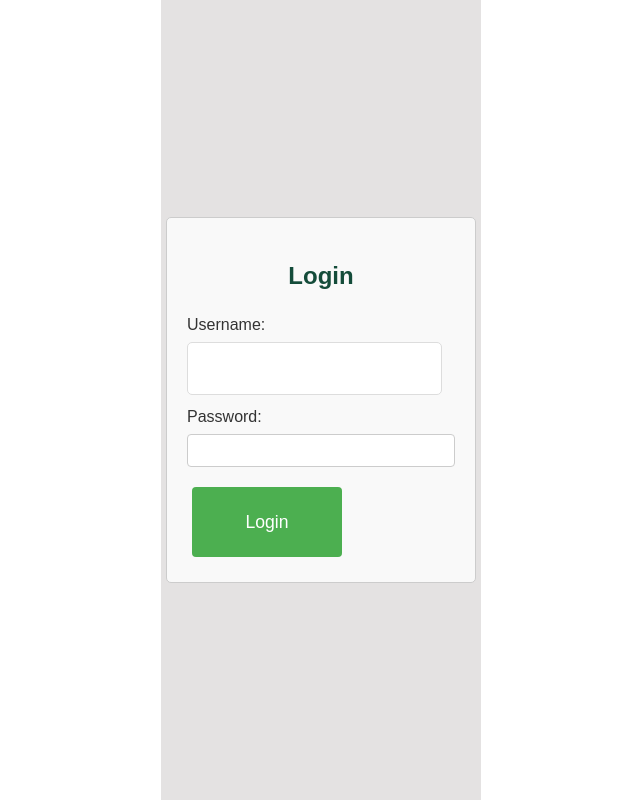
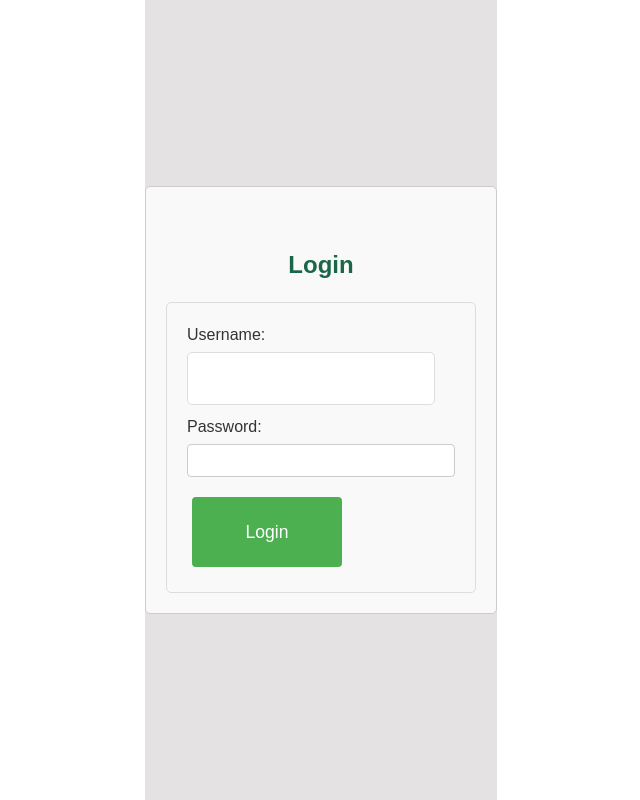
Before and after one commit to AlfredNedohon0317/DEVOO-THERAPY-AI-frontend-, a React (Vite) app in the folder DEVOO-THERAPY-AI-FRONTEND/: page /login in a window 1280 px wide. Shown: the whole page, without its empty margins (319-959 px from the left). Built offline with nearby package versions, Linux system fonts and the light colour scheme.

Commit message:
styling thearpist.jsx & css

```diff
--- a/DEVOO-THERAPY-AI-FRONTEND/src/components/Therapists.css
+++ b/DEVOO-THERAPY-AI-FRONTEND/src/components/Therapists.css
@@ -1,12 +1,106 @@
+/* Global styles for headings */
 h1 {
-    color: #444;
+  color: #1B6649;
+  text-align: center;
+  margin-bottom: 20px;
 }
 
+h2 {
+  color: #1B6649;
+  text-align: center;
+  margin-top: 40px;
+}
+
+/* Styling the list container */
 ul {
   list-style-type: none;
   padding: 0;
+  max-width: 800px;
+  margin: 0 auto; /* Center the list */
 }
 
+/* Styling individual list items */
 li {
+  margin-bottom: 20px;
+  padding: 15px;
+  border: 1px solid #ddd;
+  border-radius: 5px;
+  background-color: #f9f9f9;
+  word-wrap: break-word;
+  overflow-wrap: break-word;
+}
+
+/* Styling the heading inside list items */
+li h3 {
+  margin-top: 0;
+  color: #1B6649;
+}
+
+/* Styling the paragraph text */
+p {
   margin: 5px 0;
+  word-wrap: break-word;
+  overflow-wrap: break-word;
 }
+
+/* Styling links */
+a {
+  color: #1B6649;
+  text-decoration: none;
+}
+
+a:hover {
+  text-decoration: underline;
+  color: #144c3a;
+}
+
+/* Styling the form and inputs */
+form {
+  max-width: 800px;
+  margin: 0 auto; /* Center the form */
+  padding: 20px;
+  border: 1px solid #ddd;
+  border-radius: 5px;
+  background-color: #f9f9f9;
+}
+
+input[type="text"], input[type="url"] {
+  width: calc(100% - 20px); /* Make inputs full width minus padding */
+  margin-bottom: 10px;
+  padding: 10px;
+  box-sizing: border-box;
+  border: 1px solid #ddd;
+  border-radius: 5px;
+}
+
+textarea {
+  width: calc(100% - 20px); /* Make textarea full width minus padding */
+  margin-bottom: 10px;
+  padding: 10px;
+  box-sizing: border-box;
+  border: 1px solid #ddd;
+  border-radius: 5px;
+  resize: vertical; /* Allow vertical resizing */
+}
+
+/* Styling buttons */
+button {
+  margin: 5px;
+  padding: 10px 20px;
+  font-size: 1em;
+  cursor: pointer;
+  background-color: #1B6649;
+  color: white;
+  border: none;
+  border-radius: 5px;
+  transition: background-color 0.3s ease;
+}
+
+button:hover {
+  background-color: #144c3a;
+}
+
+button:focus {
+  outline: none;
+  box-shadow: 0 0 5px rgba(0, 0, 0, 0.2);
+}
```
Also changed, not shown: DEVOO-THERAPY-AI-FRONTEND/src/components/Therapists.jsx (+0 -132 lines). Lines whose indentation alone changed are shown as unchanged.
